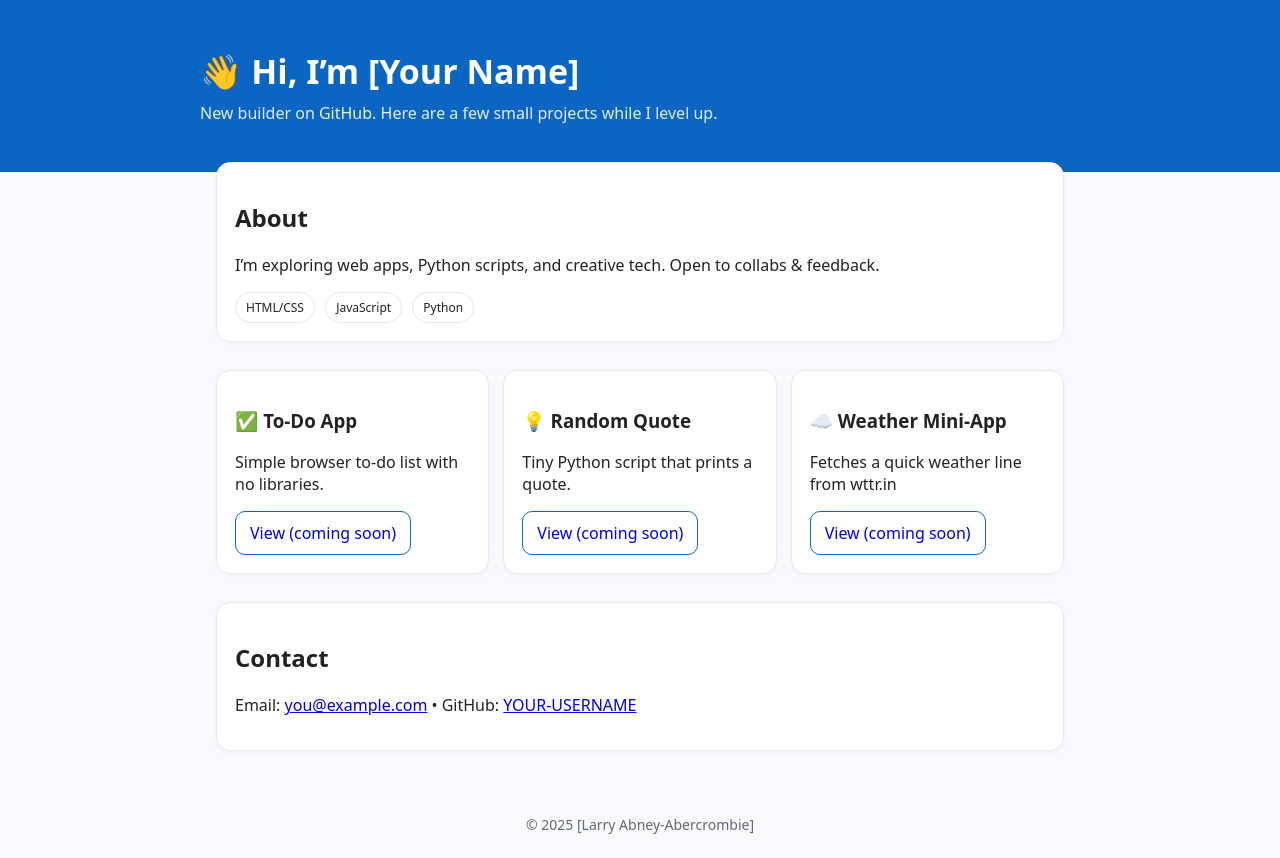
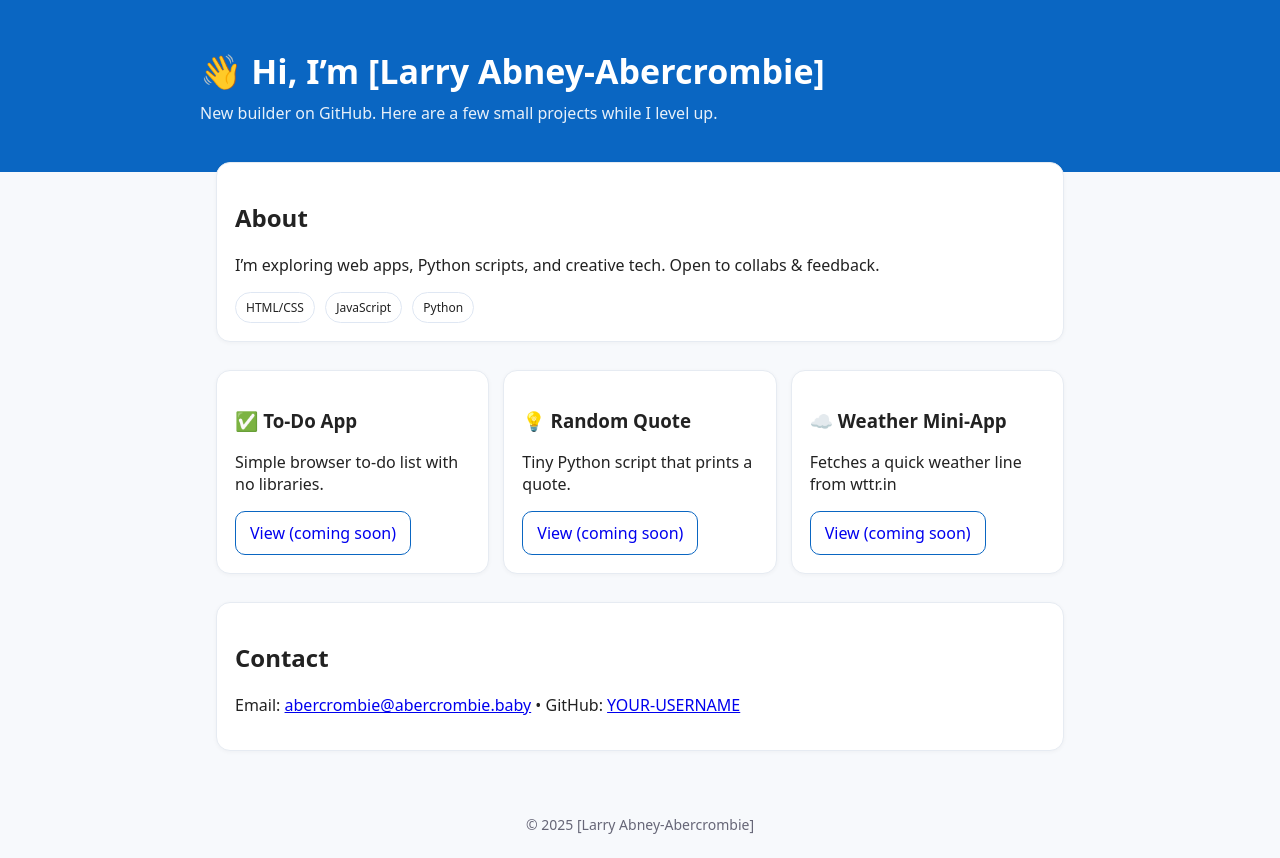
Before and after one commit to PatriotAct7/portfolio, a plain HTML site: page index.html in a window 1280 px wide. Drawn offline with Linux system fonts and the light colour scheme.

Commit message:
Update index.html
update email

```diff
--- a/index.html
+++ b/index.html
@@ -24,7 +24,7 @@
 <body>
   <header>
     <div class="wrap">
-      <h1>👋 Hi, I’m [Your Name]</h1>
+      <h1>👋 Hi, I’m [Larry Abney-Abercrombie]</h1>
       <p class="subtitle">New builder on GitHub. Here are a few small projects while I level up.</p>
     </div>
   </header>
@@ -60,7 +60,7 @@
 
     <div class="card">
       <h2>Contact</h2>
-      <p>Email: <a href="mailto:you@example.com">you@example.com</a> • GitHub: <a href="https://github.com/YOUR-USERNAME">YOUR-USERNAME</a></p>
+      <p>Email: <a href="mailto:abercrombie@abercrombie.baby">abercrombie@abercrombie.baby</a> • GitHub: <a href="https://github.com/YOUR-USERNAME">YOUR-USERNAME</a></p>
     </div>
   </main>
 
```
